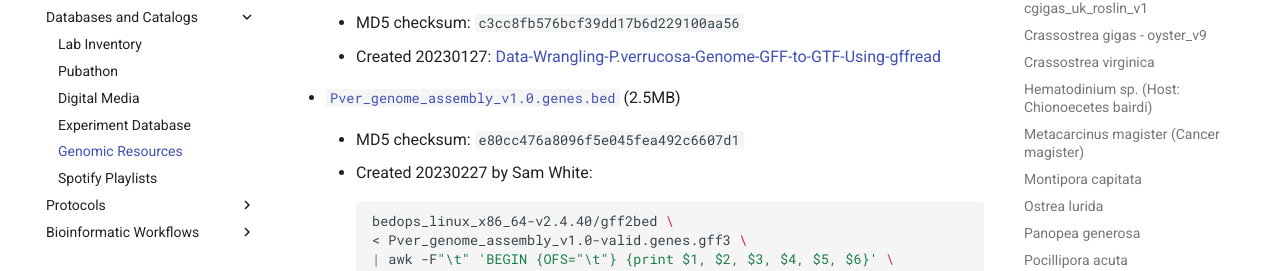
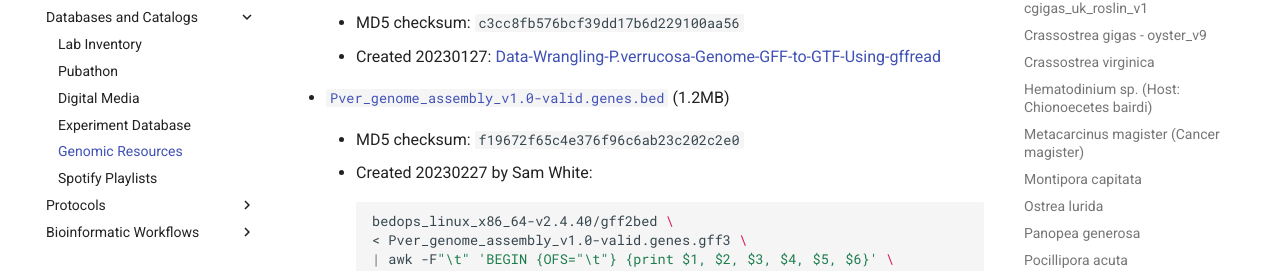
Before and after one commit to RobertsLab/resources, an MkDocs documentation site: the page built from docs/Genomic-Resources.md, in a window 1280 px wide and 900 px high, scrolled down 19963 px. Shown: the part 172-443 px from the top of the window. Built offline with MkDocs 1.6.1 and Material for MkDocs 9.7.7, drawn with Linux system fonts in a browser that asks for light colours; comment, search, counter and statistics services are not loaded.

Commit message:
fix pver genes bed name, checksum

```diff
--- a/docs/Genomic-Resources.md
+++ b/docs/Genomic-Resources.md
@@ -915,9 +915,9 @@ Genome Feature Tracks
 
     - Created 20230127: [Data-Wrangling-P.verrucosa-Genome-GFF-to-GTF-Using-gffread](https://robertslab.github.io/sams-notebook/2023/01/27/Data-Wrangling-P.verrucosa-Genome-GFF-to-GTF-Using-gffread.html)
 
-  - [`Pver_genome_assembly_v1.0.genes.bed`](https://gannet.fish.washington.edu/Atumefaciens/20230127-pver-gff_to_gtf/Pver_genome_assembly_v1.0.genes.bed) (2.5MB)
+  - [`Pver_genome_assembly_v1.0-valid.genes.bed`](https://gannet.fish.washington.edu/Atumefaciens/20230127-pver-gff_to_gtf/Pver_genome_assembly_v1.0-valid.genes.bed) (1.2MB)
 
-    - MD5 checksum: `e80cc476a8096f5e045fea492c6607d1`
+    - MD5 checksum: `f19672f65c4e376f96c6ab23c202c2e0`
 
     - Created 20230227 by Sam White:
 
```
